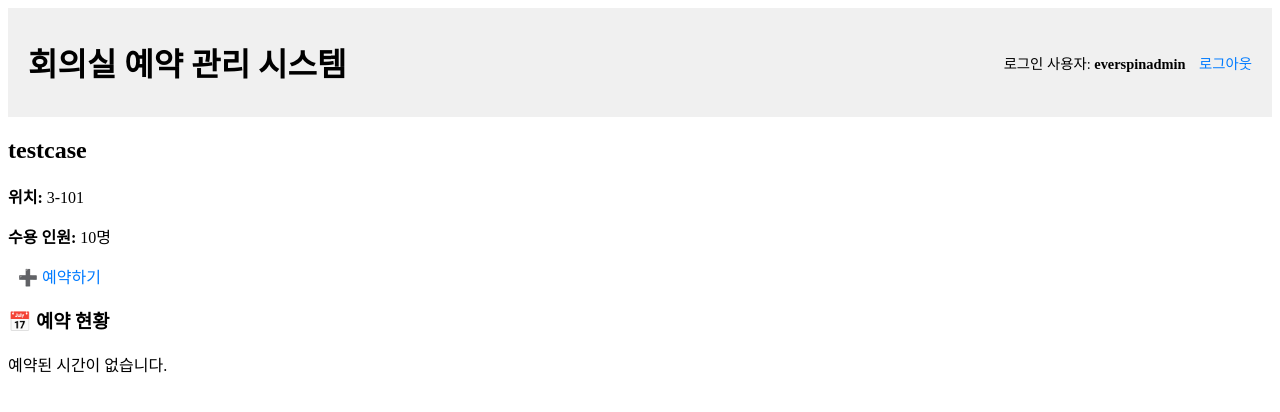
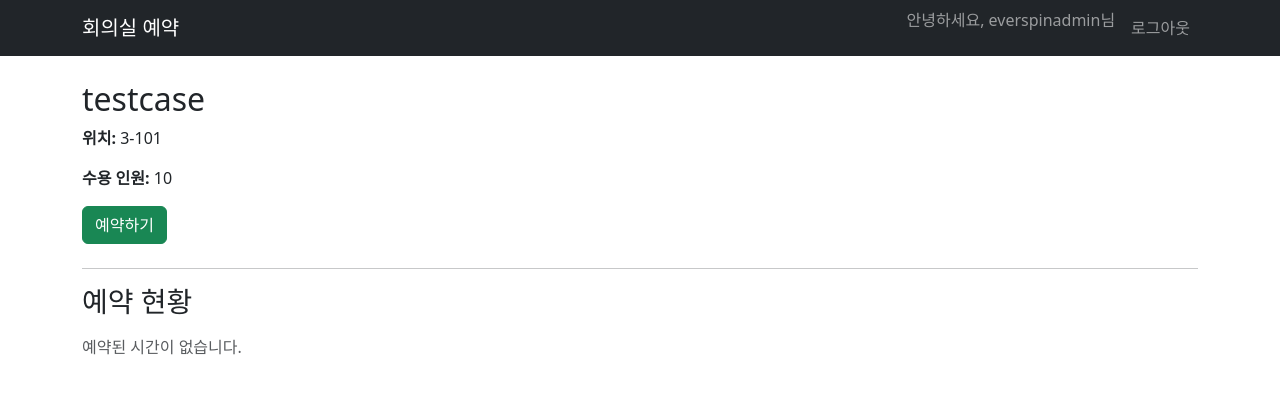
Before and after one commit to 19SangHyun/meeting-room-reservation, a Django app: page /rooms/1/ in a window 1280 px wide. Shown: the top 412 px of the page. Run offline with Django 5.2, Linux system fonts and the light colour scheme; a user stored in the database is signed in; data comes from the database, SQL or seed files in the repository; both versions use the stored data as it was after the commit.

Commit message:
desigin progress

```diff
--- a/testproject/webapp/templates/webapp/base.html
+++ b/testproject/webapp/templates/webapp/base.html
@@ -1,43 +1,43 @@
 <!DOCTYPE html>
 <html lang="ko">
 <head>
-    <meta charset="UTF-8" />
-    <title>{% block title %}My Meeting App{% endblock %}</title>
-    <style>
-      header {
-        display: flex;
-        justify-content: space-between;
-        align-items: center;
-        padding: 10px 20px;
-        background-color: #f0f0f0;
-      }
-      .user-info {
-        font-size: 0.9rem;
-      }
-      a {
-        text-decoration: none;
-        color: #007bff;
-        margin-left: 10px;
-      }
-    </style>
+    <meta charset="UTF-8">
+    <title>회의실 예약 시스템</title>
+    <!-- Bootstrap 5 CDN -->
+    <link href="https://cdn.jsdelivr.net/npm/bootstrap@5.3.3/dist/css/bootstrap.min.css" rel="stylesheet">
 </head>
 <body>
-    <header>
-        <h1>회의실 예약 관리 시스템</h1>
-        <div class="user-info">
-          {% if user.is_authenticated %}
-            로그인 사용자: <strong>{{ user.username }}</strong>
-            <a href="{% url 'logout' %}">로그아웃</a>
-          {% else %}
-            <a href="{% url 'login' %}">로그인</a>
-            <a href="{% url 'signup' %}">회원가입</a>
-          {% endif %}
+    <nav class="navbar navbar-expand-lg navbar-dark bg-dark mb-4">
+        <div class="container">
+            <a class="navbar-brand" href="{% url 'room_list' %}">회의실 예약</a>
+            <div class="collapse navbar-collapse">
+                <ul class="navbar-nav ms-auto">
+                    {% if request.user.is_authenticated %}
+                        <li class="nav-item">
+                            <span class="navbar-text me-2">안녕하세요, {{ request.user.username }}님</span>
+                        </li>
+                        <li class="nav-item">
+                            <a class="nav-link" href="{% url 'logout' %}">로그아웃</a>
+                        </li>
+                    {% else %}
+                        <li class="nav-item">
+                            <a class="nav-link" href="{% url 'login' %}">로그인</a>
+                        </li>
+                        <li class="nav-item">
+                            <a class="nav-link" href="{% url 'signup' %}">회원가입</a>
+                        </li>
+                    {% endif %}
+                </ul>
+            </div>
         </div>
-    </header>
-    <main>
+    </nav>
+
+    <div class="container">
         {% block content %}
-        <!-- 자식 템플릿이 여기에 내용을 채웁니다 -->
         {% endblock %}
-    </main>
+    </div>
+
+    <!-- Bootstrap JS (optional) -->
+    <script src="https://cdn.jsdelivr.net/npm/bootstrap@5.3.3/dist/js/bootstrap.bundle.min.js"></script>
 </body>
 </html>
--- a/testproject/webapp/templates/webapp/room_detail.html
+++ b/testproject/webapp/templates/webapp/room_detail.html
@@ -1,36 +1,38 @@
 {% extends 'webapp/base.html' %}
 
 {% block content %}
+<div class="mb-4">
   <h2>{{ room.name }}</h2>
   <p><strong>위치:</strong> {{ room.location }}</p>
-  <p><strong>수용 인원:</strong> {{ room.capacity }}명</p>
+  <p><strong>수용 인원:</strong> {{ room.capacity }}</p>
+  <a href="{% url 'make_reservation' room.id %}" class="btn btn-success">예약하기</a>
+</div>
 
-  {% if user.is_authenticated %}
-    <p><a href="{% url 'make_reservation' room.id %}">➕ 예약하기</a></p>
-  {% else %}
-    <p><a href="{% url 'login' %}?next={{ request.path }}">🔒 로그인 후 예약 가능</a></p>
-  {% endif %}
+<hr>
 
-  <h3>📅 예약 현황</h3>
+<h3 class="mb-3">예약 현황</h3>
 {% if reservations %}
-    <ul>
+  <ul class="list-group">
     {% for r in reservations %}
-        <li>
-          <strong>{{ r.date }}:</strong> {{ r.start_time }} - {{ r.end_time }}
-          (예약자: {{ r.user.username }})
-
-          {% if user == r.user or user.is_staff %}
-            &nbsp;|&nbsp;
-            <a href="{% url 'edit_reservation' r.id %}">수정</a>
-            <form action="{% url 'delete_reservation' r.id %}" method="post" style="display:inline;">
+      <li class="list-group-item d-flex justify-content-between align-items-center">
+        <div>
+          <strong>{{ r.date }}</strong> | {{ r.start_time }} - {{ r.end_time }}
+          <br>
+          <small class="text-muted">예약자: {{ r.user.username }}</small>
+        </div>
+        {% if r.user == request.user or request.user.is_staff %}
+          <div>
+            <a href="{% url 'edit_reservation' r.id %}" class="btn btn-sm btn-outline-primary">수정</a>
+            <form action="{% url 'delete_reservation' r.id %}" method="post" class="d-inline">
               {% csrf_token %}
-              <button type="submit" onclick="return confirm('정말 삭제하시겠습니까?')">삭제</button>
+              <button type="submit" class="btn btn-sm btn-outline-danger" onclick="return confirm('정말 삭제하시겠습니까?')">삭제</button>
             </form>
+          </div>
         {% endif %}
       </li>
     {% endfor %}
   </ul>
 {% else %}
-    <p>예약된 시간이 없습니다.</p>
+  <p class="text-muted">예약된 시간이 없습니다.</p>
 {% endif %}
 {% endblock %}
```
Also changed, not shown: testproject/webapp/templates/webapp/login.html (+24 -19 lines), testproject/webapp/templates/webapp/room_list.html (+20 -11 lines), testproject/webapp/templates/webapp/signup.html (+30 -15 lines), testproject/webapp/templatetags/form_tags.py (added, +7 -0 lines), testproject/db.sqlite3, testproject/webapp/templatetags/__init__.py (added). Lines whose indentation alone changed are shown as unchanged.
